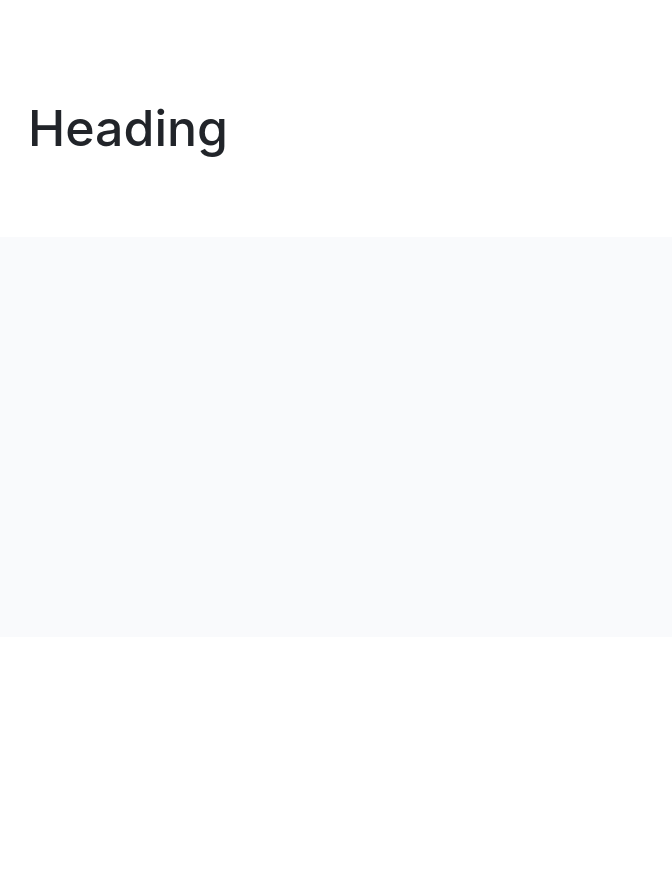
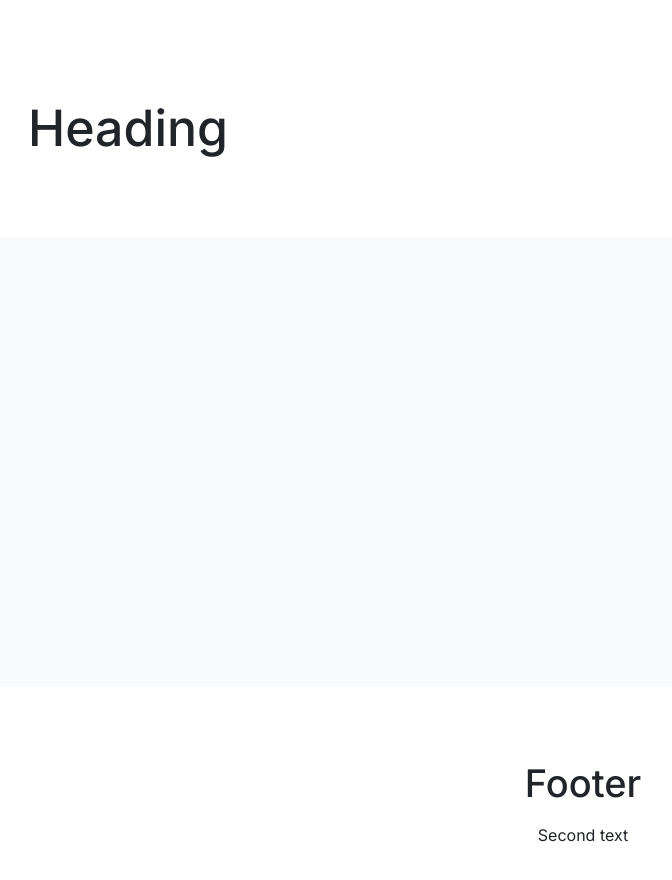
Before and after one commit to js-tasks-ru/htmlcss-20220414_roman645, a website: page index.html in a window 1280 px wide. Shown: the whole page, without its empty margins (57-729 px from the left). Before the commit the page ends 837 px from the top, so only its background shows below. Drawn offline with Linux system fonts and the light colour scheme.

Commit message:
solution-for-main-page

```diff
--- a/assets/css/main.css
+++ b/assets/css/main.css
@@ -27,5 +27,5 @@
 }
 
 * {
-    font-family: 'Roboto', sans-serif;
+    font-family: 'Inter';
 }
--- a/assets/fonts/fonts.css
+++ b/assets/fonts/fonts.css
@@ -1 +1 @@
-@import url('https://fonts.googleapis.com/css2?family=Roboto:ital,wght@0,100;0,300;0,400;0,500;0,700;0,900;1,100;1,300;1,400;1,500;1,700;1,900&display=swap');
+@import url('https://fonts.googleapis.com/css2?family=Inter:ital,wght@0,100;0,300;0,400;0,500;0,700;0,900;1,100;1,300;1,400;1,500;1,700;1,900&display=swap');
--- a/components/footer/footer.css
+++ b/components/footer/footer.css
@@ -1,4 +1,26 @@
 .footer {
     height: 200px;
     background-color: #fff;
+    text-align: center;
+    padding: 72px;
 }
+
+.footer__title {
+    font-family: 'Inter';
+    font-style: normal;
+    font-weight: 500;
+    font-size: 38px;
+    line-height: 48px;
+    color: #212429;
+    margin: 0;
+}
+
+.footer__text {
+    font-family: 'Inter';
+    font-style: normal;
+    font-weight: 400;
+    font-size: 16px;
+    line-height: 24px;
+    text-align: center;
+    color: #212429;
+}
--- a/components/preview/preview.css
+++ b/components/preview/preview.css
@@ -1,4 +1,4 @@
 .preview {
     background-color: #F9FAFC;
-    height: 400px;
+    height: 450px;
 }
--- a/index.html
+++ b/index.html
@@ -14,7 +14,10 @@
             <main class="preview">
             </main>
             <footer class="footer">
-
+                <div class="container">
+                    <h1 class="footer__title">Footer</h1>
+                    <p class="footer__text">Second text</p>
+                </div>
             </footer>
         </div>
     </body>
```
